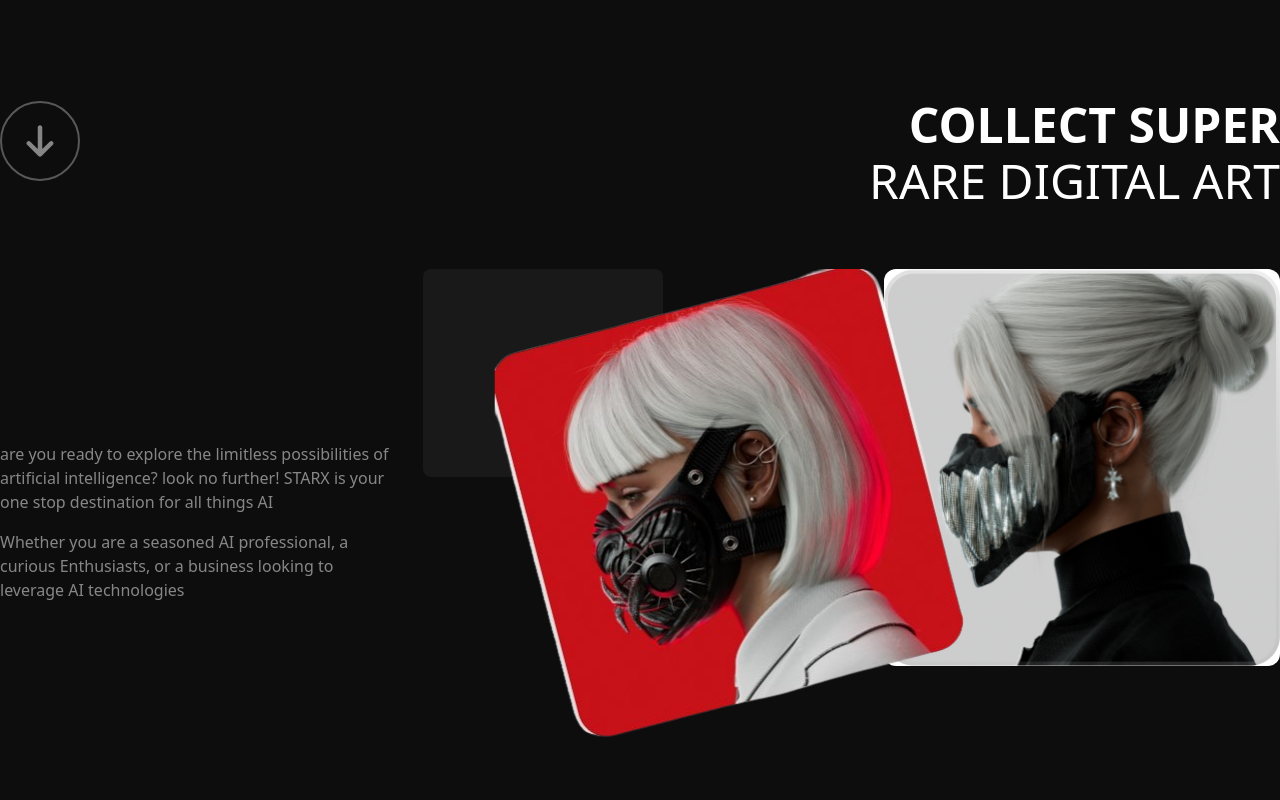
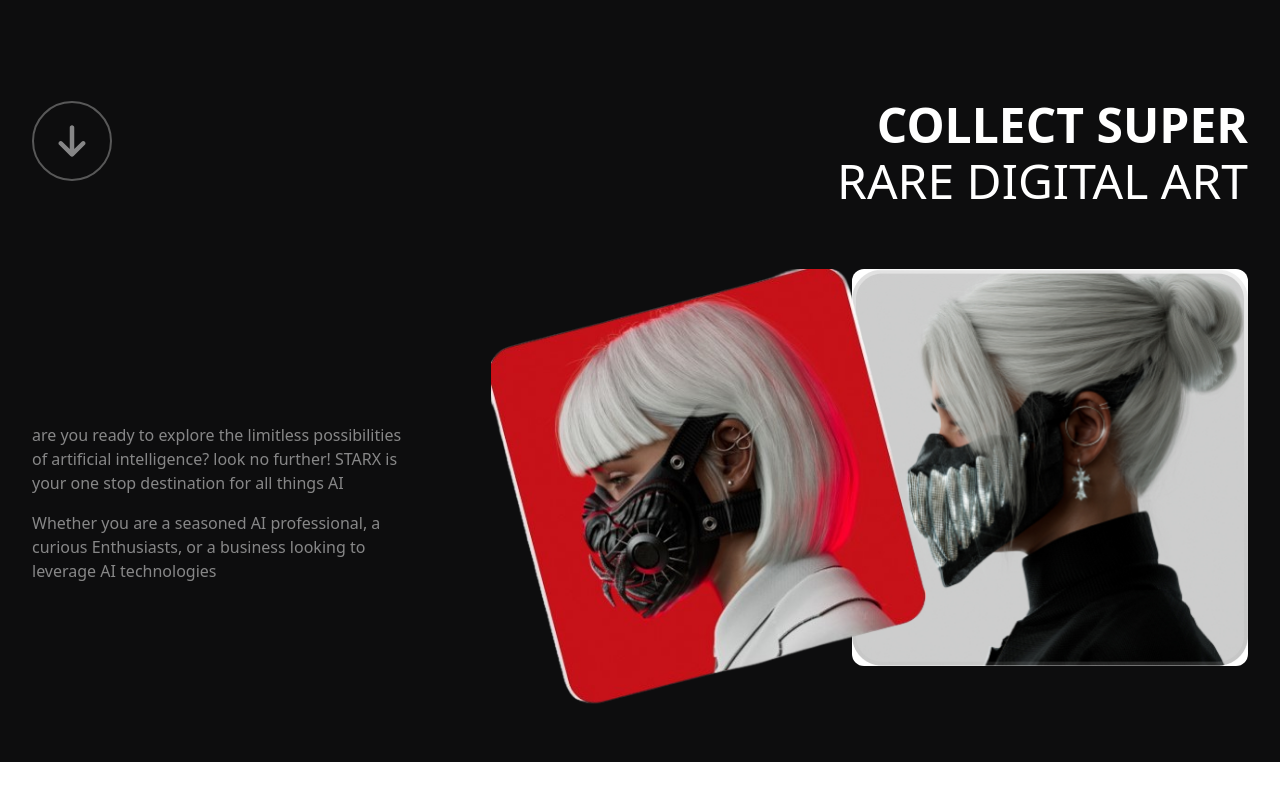
Before and after one commit to Victor-olabisi/NFT-landingPage, a React (Vite) app: page / in a window 1280 px wide. Shown: the part 977-1777 px from the top of the page. After the commit the page ends 1739 px from the top, so only its background shows below. Built offline with nearby package versions, Linux system fonts and the light colour scheme.

Commit message:
work on the hero section2

```diff
--- a/src/App.jsx
+++ b/src/App.jsx
@@ -9,7 +9,7 @@ function App() {
     <>
       {/* <h3 className={`text-5xl uppercase font-bold text-blue-100 `}>nft project</h3> */}
       <section className={` bg-[#0D0D0E] h-[200vh overflow-x-hidden`}>
-        <div className={`${styles.marginX}  ${styles.boxWidth} bg-[#0D0D0E]`}>
+        <div className={`${styles.marginX} ${styles.boxWidth} bg-[#0D0D0E]`}>
           <Navbar />
           <Hero/>
         </div>
--- a/src/index.css
+++ b/src/index.css
@@ -13,7 +13,7 @@ margin-left: 2rem;
 
     /* z-index: ; */
     height: 13rem;
-    width: 15rem;
+    /* width: 15rem; */
     border-radius: 0.5rem;
     top: 0;
     left: 0;
--- a/src/styles.js
+++ b/src/styles.js
@@ -1,6 +1,6 @@
 const styles = {
     boxWidth: 'max-w-[1400px] mx-auto',
-    marginX: 'mx-[2rem]',
+    marginX: 'px-[2rem]',
     marginY:'my-[5rem]'
 
 }
```
